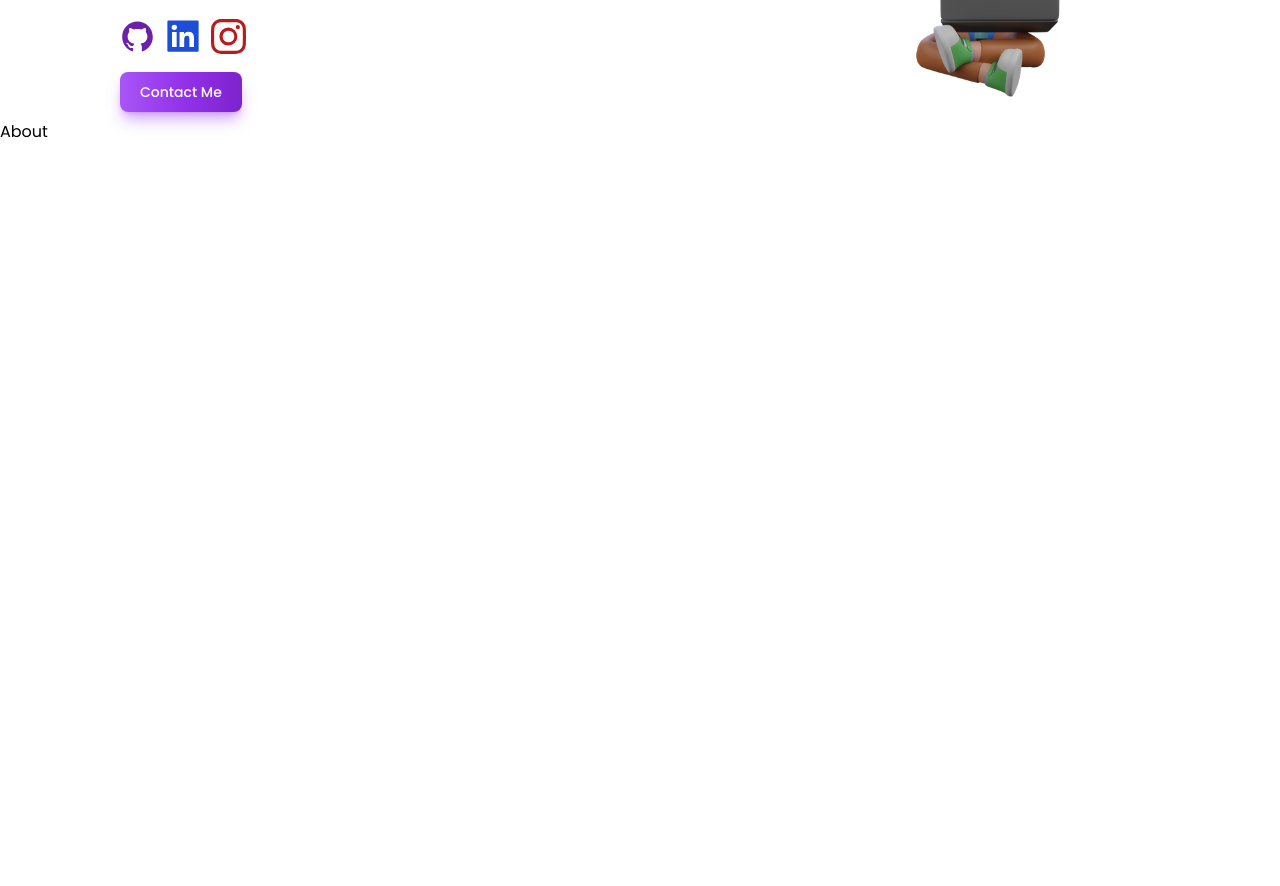
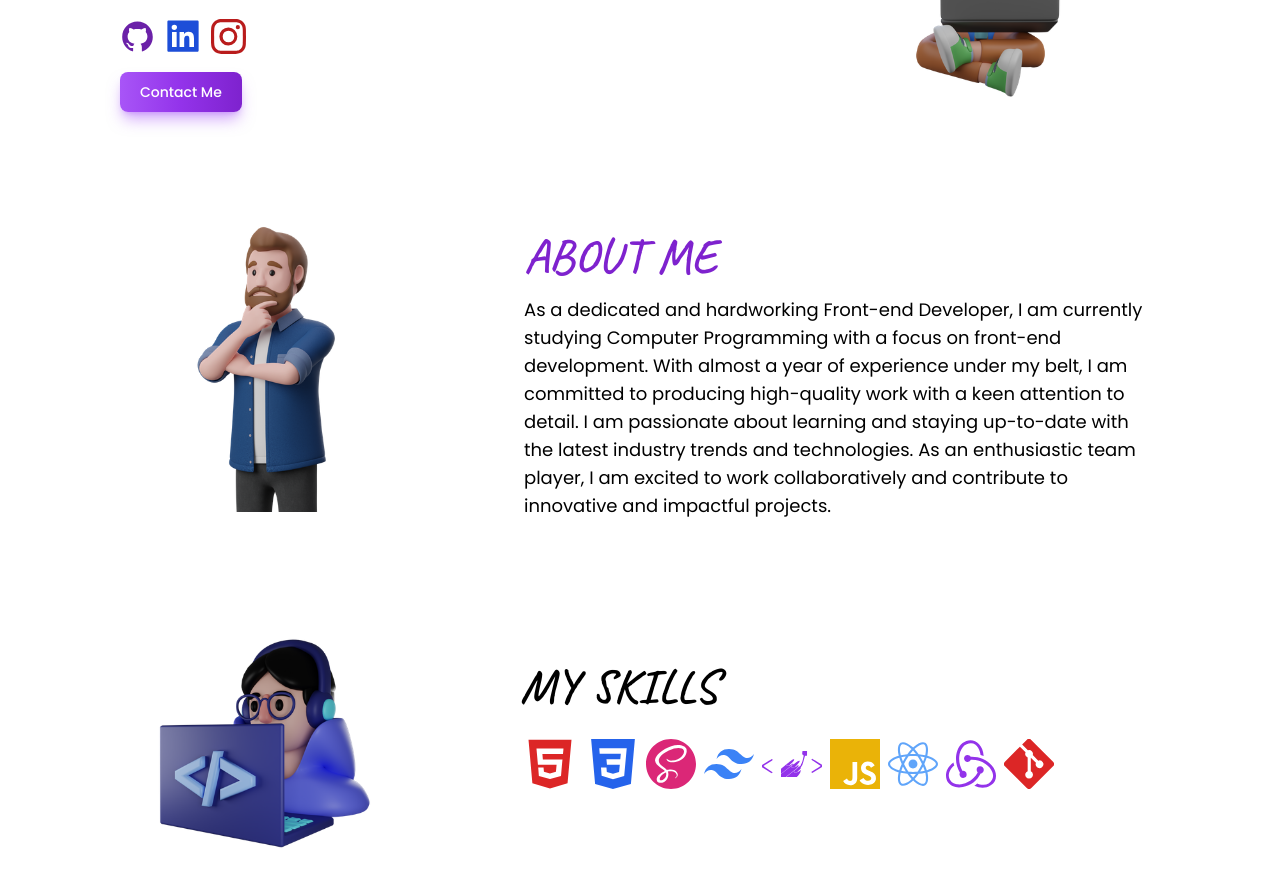
Before and after one commit to nesathanozturk/nesathanozturk, a React (Create React App) app: page / in a window 1280 px wide. Shown: the part 340-1226 px from the top of the page. Before the commit the page ends 800 px from the top, so only its background shows below. Built offline with nearby package versions, Linux system fonts and the light colour scheme.

Commit message:
style: edited about

```diff
--- a/src/App.js
+++ b/src/App.js
@@ -1,11 +1,13 @@
 import Home from "./components/Home/Home";
 import About from "./components/About";
+import Skills from "./components/Skills";
 
 const App = () => {
   return (
     <>
       <Home />
       <About />
+      <Skills />
     </>
   );
 };
--- a/src/components/About.jsx
+++ b/src/components/About.jsx
@@ -1,7 +1,34 @@
-import React from "react";
+import image4 from "../assets/images/image4.png";
 
 const About = () => {
-  return <div>About</div>;
+  return (
+    <section id="about" className="w-full p-4  mt-20">
+      <div className="container mx-auto flex flex-col md:flex-row justify-center items-center gap-20">
+        <div className="w-full md:w-1/4">
+          <img
+            className="w-72 h-full object-cover m-auto md:m-0 md:max-w-lg"
+            src={image4}
+            alt="Developer"
+          />
+        </div>
+        <div className="w-full md:w-1/2 text-center md:text-left">
+          <h1 className="text-purple-700 font-caveat text-4xl md:text-5xl font-semibold uppercase py-4">
+            About Me
+          </h1>
+          <p className="text-base md:text-lg">
+            As a dedicated and hardworking Front-end Developer, I am currently
+            studying Computer Programming with a focus on front-end development.
+            With almost a year of experience under my belt, I am committed to
+            producing high-quality work with a keen attention to detail. I am
+            passionate about learning and staying up-to-date with the latest
+            industry trends and technologies. As an enthusiastic team player, I
+            am excited to work collaboratively and contribute to innovative and
+            impactful projects.
+          </p>
+        </div>
+      </div>
+    </section>
+  );
 };
 
 export default About;
--- a/src/components/Skills.jsx
+++ b/src/components/Skills.jsx
@@ -13,7 +13,7 @@ import image2 from "../assets/images/image2.png";
 
 const Skills = () => {
   return (
-    <section id="skills" className="w-full py-4 bg-[#F7F1FD] mt-10">
+    <section id="skills" className="w-full py-4 mt-10">
       <div className="container mx-auto flex flex-col md:flex-row justify-center items-center gap-20">
         <div className="w-full md:w-1/4">
           <img
@@ -23,7 +23,9 @@ const Skills = () => {
           />
         </div>
         <div className="w-full md:w-1/2 text-center md:text-left">
-          <h1 className="font-caveat text-5xl font-semibold">My Skills</h1>
+          <h1 className="font-caveat text-5xl font-semibold uppercase py-2">
+            My Skills
+          </h1>
           <div className="flex justify-center md:justify-start items-center gap-2 mt-4 mb-6">
             <span>
               <AiFillHtml5 size={60} className="text-red-600" />
```
